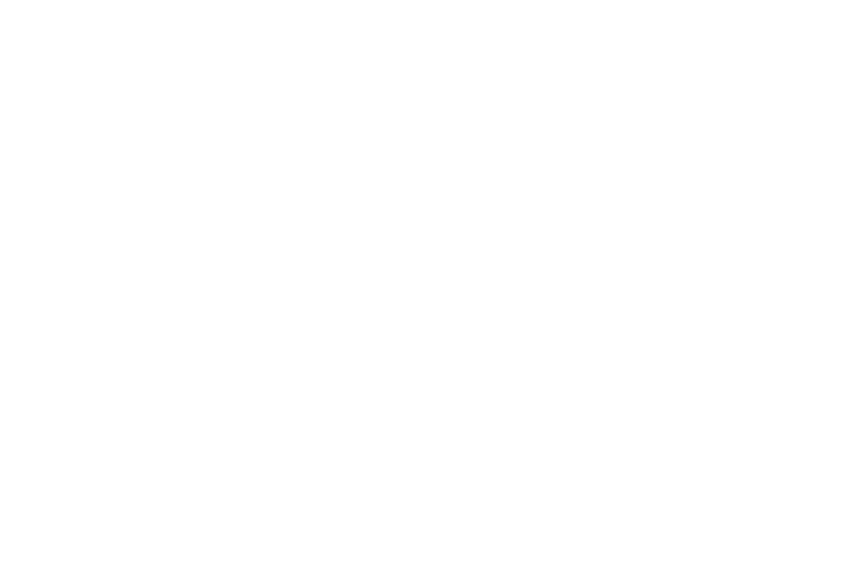
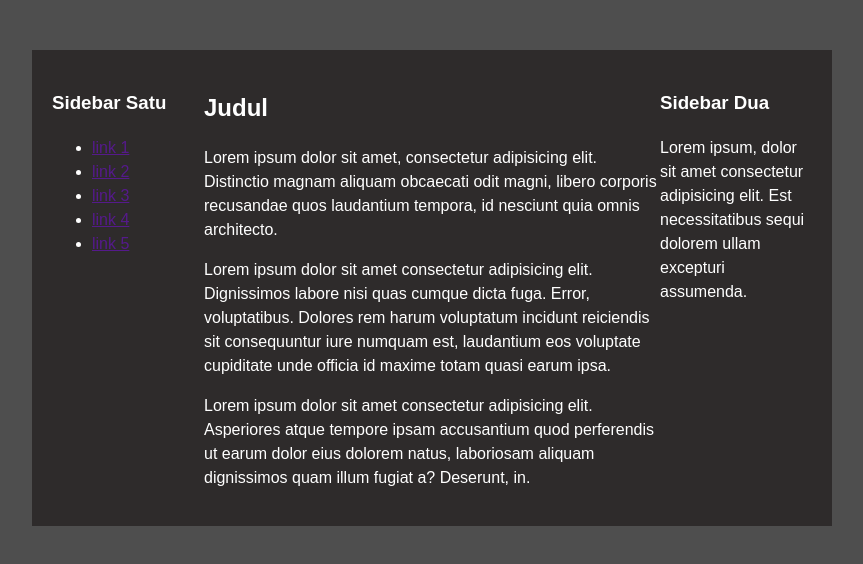
Before and after one commit to cahyo-dwinov/basic-flexbox, a plain HTML site: page index.html in a window 1280 px wide. Shown: the top 564 px of the page, without its empty margins (208-1071 px from the left). Drawn offline with Linux system fonts and the light colour scheme.

Commit message:
latihan 1 - kolom
Membuat dan mengatur posisi kolom.
Belajar fungsi :
-flex grow
-order
-box-sizing

```diff
--- a/index.html
+++ b/index.html
@@ -9,6 +9,31 @@
 </head>
 
 <body>
+    <!-- Latihan Pertama - Kolom-->
+    <div class="container-satu">
+        <div class="kolom-utama">
+            <h2>Judul</h2>
+            <p>Lorem ipsum dolor sit amet, consectetur adipisicing elit. Distinctio magnam aliquam obcaecati odit magni, libero corporis recusandae quos laudantium tempora, id nesciunt quia omnis architecto.</p>
+            <p>Lorem ipsum dolor sit amet consectetur adipisicing elit. Dignissimos labore nisi quas cumque dicta fuga. Error, voluptatibus. Dolores rem harum voluptatum incidunt reiciendis sit consequuntur iure numquam est, laudantium eos voluptate cupiditate
+                unde officia id maxime totam quasi earum ipsa.</p>
+            <p>Lorem ipsum dolor sit amet consectetur adipisicing elit. Asperiores atque tempore ipsam accusantium quod perferendis ut earum dolor eius dolorem natus, laboriosam aliquam dignissimos quam illum fugiat a? Deserunt, in.</p>
+        </div>
+        <div class="sidebar-satu">
+            <h3>Sidebar Satu</h3>
+            <ul>
+                <li><a href="">link 1</a></li>
+                <li><a href="">link 2</a></li>
+                <li><a href="">link 3</a></li>
+                <li><a href="">link 4</a></li>
+                <li><a href="">link 5</a></li>
+            </ul>
+        </div>
+        <div class="sidebar-dua">
+            <h3>Sidebar Dua</h3>
+            <p>Lorem ipsum, dolor sit amet consectetur adipisicing elit. Est necessitatibus sequi dolorem ullam excepturi assumenda.</p>
+        </div>
+    </div>
+    <!-- akhir latihan satu -->
 
 </body>
 
--- a/style.css
+++ b/style.css
@@ -0,0 +1,40 @@
+html,
+body {
+    margin: 0;
+    padding: 0;
+}
+
+body {
+    font-family: Arial, Helvetica, sans-serif;
+    background-color: rgb(78, 78, 78);
+    color: white;
+    line-height: 1.5;
+    padding-bottom: 1000px;
+}
+
+
+/* Latihan 1 */
+
+.container-satu {
+    width: 800px;
+    margin: 50px auto;
+    background-color: rgb(46, 43, 43);
+    padding: 20px;
+    box-sizing: border-box;
+    display: flex;
+}
+
+.kolom-utama {
+    flex: 3;
+    order: 2;
+}
+
+.sidebar-satu {
+    flex: 1;
+    order: 1;
+}
+
+.sidebar-dua {
+    flex: 1;
+    order: 3;
+}
```
